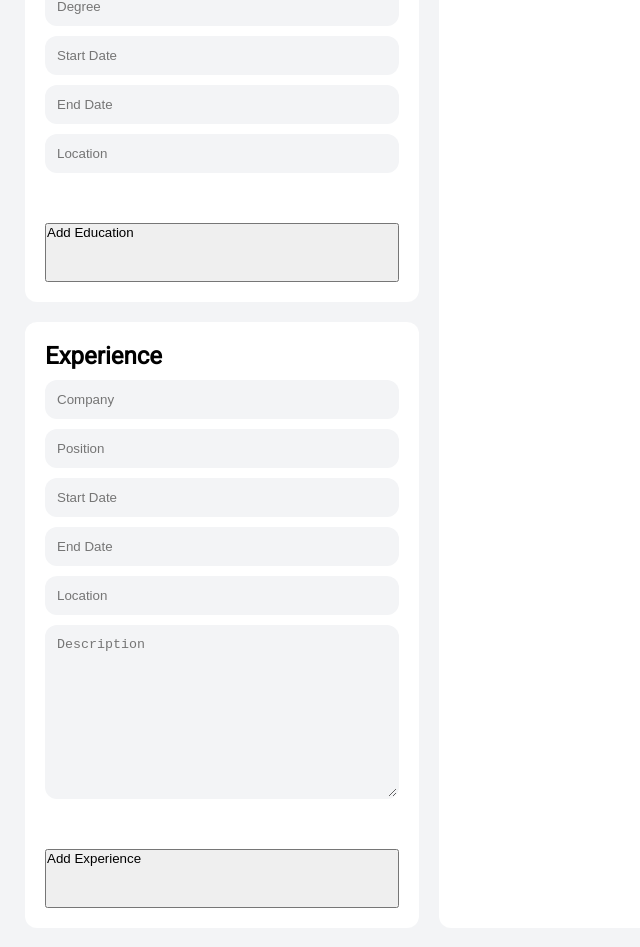
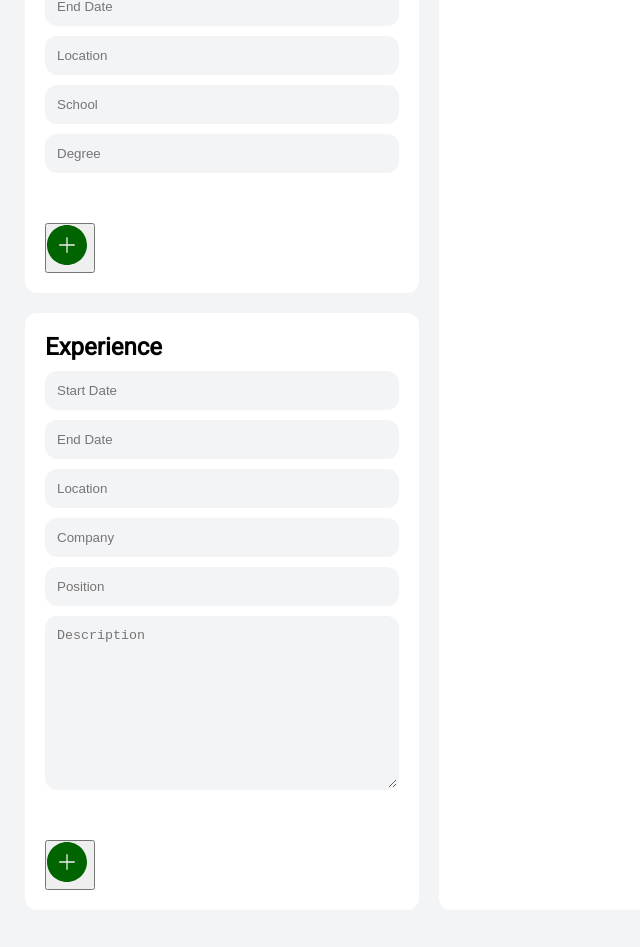
Before and after one commit to andylebeau/CV-Application, a React (Vite) app: page / in a window 1280 px wide. Shown: the part 439-1386 px from the top of the page, without its empty margins (0-640 px from the left). Built offline with nearby package versions, Linux system fonts and the light colour scheme.

Commit message:
Playing with button placement

```diff
--- a/src/components/education/EducationForm.jsx
+++ b/src/components/education/EducationForm.jsx
@@ -43,20 +43,6 @@ const EducationForm = ({ education, handleEducationChange }) => {
         <div key={edu.id}>
           <input
             type="text"
-            name="school"
-            value={edu.school}
-            onChange={(e) => handleInputChange(e, edu.id)}
-            placeholder="School"
-          />
-          <input
-            type="text"
-            name="degree"
-            value={edu.degree}
-            onChange={(e) => handleInputChange(e, edu.id)}
-            placeholder="Degree"
-          />
-          <input
-            type="text"
             name="startDate"
             value={edu.startDate}
             onChange={(e) => handleInputChange(e, edu.id)}
@@ -76,14 +62,38 @@ const EducationForm = ({ education, handleEducationChange }) => {
             onChange={(e) => handleInputChange(e, edu.id)}
             placeholder="Location"
           />
+          <input
+            type="text"
+            name="school"
+            value={edu.school}
+            onChange={(e) => handleInputChange(e, edu.id)}
+            placeholder="School"
+          />
+          <input
+            type="text"
+            name="degree"
+            value={edu.degree}
+            onChange={(e) => handleInputChange(e, edu.id)}
+            placeholder="Degree"
+          />
           {edu.id !== educationDetails[0].id && (
-            <button onClick={() => handleRemoveEducation(edu.id)}>
-              Remove
+            <button>
+              <img
+                src="src/assets/delete_button.svg"
+                alt="delete button"
+                onClick={() => handleRemoveEducation(edu.id)}
+              />
             </button>
           )}
         </div>
       ))}
-      <button onClick={handleAddEducation}>Add Education</button>
+      <button>
+        <img
+          src="src/assets/add_button.svg"
+          alt="add button"
+          onClick={handleAddEducation}
+        />
+      </button>
     </div>
   );
 };
--- a/src/components/experience/ExperienceForm.jsx
+++ b/src/components/experience/ExperienceForm.jsx
@@ -44,20 +44,6 @@ const ExperienceForm = ({ experience, handleExperienceChange }) => {
         <div key={exp.id}>
           <input
             type="text"
-            name="company"
-            value={exp.company}
-            onChange={(e) => handleInputChange(e, exp.id)}
-            placeholder="Company"
-          />
-          <input
-            type="text"
-            name="position"
-            value={exp.position}
-            onChange={(e) => handleInputChange(e, exp.id)}
-            placeholder="Position"
-          />
-          <input
-            type="text"
             name="startDate"
             value={exp.startDate}
             onChange={(e) => handleInputChange(e, exp.id)}
@@ -77,6 +63,20 @@ const ExperienceForm = ({ experience, handleExperienceChange }) => {
             onChange={(e) => handleInputChange(e, exp.id)}
             placeholder="Location"
           />
+          <input
+            type="text"
+            name="company"
+            value={exp.company}
+            onChange={(e) => handleInputChange(e, exp.id)}
+            placeholder="Company"
+          />
+          <input
+            type="text"
+            name="position"
+            value={exp.position}
+            onChange={(e) => handleInputChange(e, exp.id)}
+            placeholder="Position"
+          />
           <textarea
             type="textarea"
             rows="10"
@@ -86,13 +86,23 @@ const ExperienceForm = ({ experience, handleExperienceChange }) => {
             placeholder="Description"
           />
           {exp.id !== experienceDetails[0].id && (
-            <button onClick={() => handleRemoveExperience(exp.id)}>
-              Remove
+            <button>
+              <img
+                src="src/assets/delete_button.svg"
+                alt="delete button"
+                onClick={() => handleRemoveExperience(edu.id)}
+              />
             </button>
           )}
         </div>
       ))}
-      <button onClick={handleAddExperience}>Add Experience</button>
+      <button>
+        <img
+          src="src/assets/add_button.svg"
+          alt="add button"
+          onClick={handleAddExperience}
+        />
+      </button>
     </div>
   );
 };
--- a/src/styles/App.css
+++ b/src/styles/App.css
@@ -106,3 +106,9 @@ textarea {
 .description {
   margin-top: 10px;
 }
+
+button {
+  width: 50px;
+  height: 50px;
+  text-align: center;
+}
```
Also changed, not shown: src/assets/add_button.svg (added), src/assets/delete_button.svg (added).
